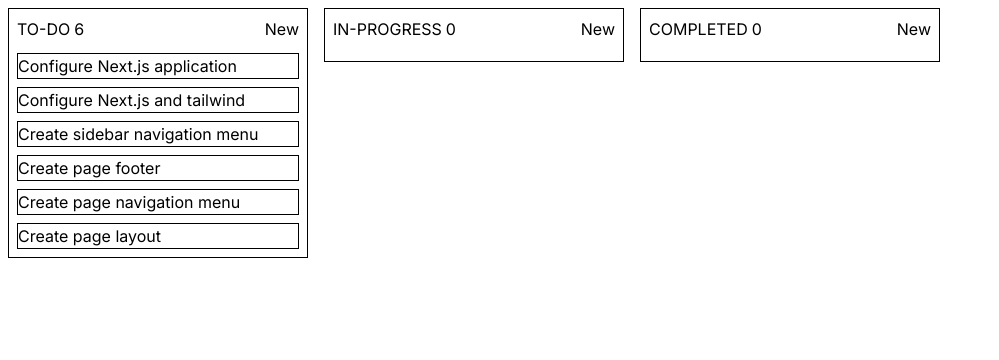
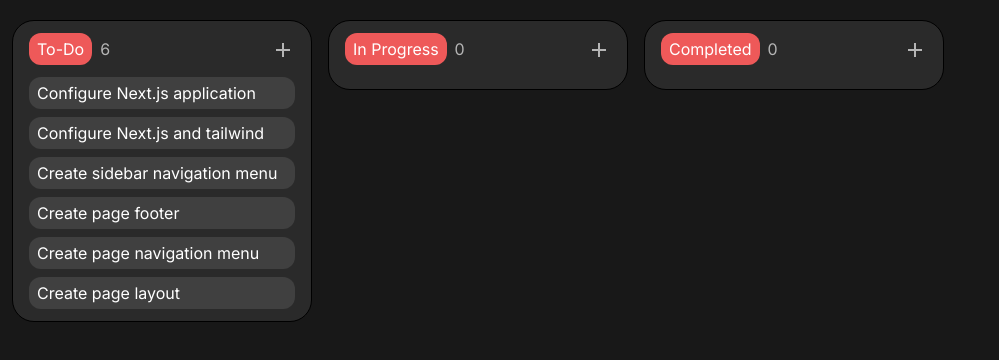
Before and after one commit to HiAkshat/project-board, a Next.js app: page / in a window 1280 px wide. Shown: the top 360 px of the page, without its empty margins (0-999 px from the left). Built offline with nearby package versions, Linux system fonts and the light colour scheme.

Commit message:
added basic design

```diff
--- a/src/app/globals.css
+++ b/src/app/globals.css
@@ -1,6 +1,8 @@
+@import url('https://fonts.googleapis.com/css2?family=Inter:wght@100..900&display=swap');
 @tailwind base;
 @tailwind components;
 @tailwind utilities;
+
 
 :root {
   --foreground-rgb: 0, 0, 0;
@@ -23,7 +25,9 @@
 }
 
 body {
-
+  background-color: #181818;
+  color: white;
+  font-family: "Inter", sans-serif;
 }
 
 @layer utilities {
--- a/src/app/page.js
+++ b/src/app/page.js
@@ -52,7 +52,7 @@ export default function Home() {
 
     // Task dragged to another col
     const newSourceTaskIds = Array.from(sourceCol.taskIds)
-    const [removed] = newSourceTaskIds.splice(sourceCol.index, 1)
+    const [removed] = newSourceTaskIds.splice(source.index, 1)
     const newSourceCol = {
       ...sourceCol,
       taskIds: newSourceTaskIds
@@ -80,7 +80,7 @@ export default function Home() {
 
   return (
     <DragDropContext onDragEnd={onDragEnd}>
-      <main className="p-2">
+      <main className="py-5 px-3">
         <div className="flex gap-4">
           {cardData.columnOrder.map(columnId => {
             const column = cardData.columns[columnId]
--- a/src/components/status/status.jsx
+++ b/src/components/status/status.jsx
@@ -1,15 +1,18 @@
 import { Draggable, Droppable } from "@hello-pangea/dnd"
 import Task from "../task/task"
+import AddIcon from '@mui/icons-material/Add';
 
 export default function Status({column, tasks}) {
   return (
-    <div className="flex flex-col gap-3 min-w-[300px] border border-black p-2">
+    <div className="flex flex-col gap-3 min-w-[300px] border border-black px-4 py-3 bg-[#2A2A2A] rounded-[22px]">
       <div className="flex justify-between">
-        <div className="flex gap-1">
-          <span>{column.title}</span>
-          <span>{tasks.length}</span>
+        <div className="flex gap-2 items-center">
+          <span className="bg-[#EE5959] px-2 py-1 rounded-xl">{column.title}</span>
+          <span className="text-[#B5B5B5]">{tasks.length}</span>
         </div>
-          <button>New</button>
+        <button>
+          <span className="text-[#B5B5B5]"><AddIcon /></span>
+        </button>
       </div>
 
       <Droppable droppableId={column.id}>
--- a/src/components/task/task.jsx
+++ b/src/components/task/task.jsx
@@ -1,6 +1,6 @@
 export default function Task({task}) {
   return (
-    <div className="border border-black">
+    <div className="bg-[#404040] rounded-xl px-2 py-1">
       <span>{task.title}</span>
     </div>
   )
--- a/src/data/initialData.js
+++ b/src/data/initialData.js
@@ -1,27 +1,29 @@
+import { v4 as uuidv4 } from 'uuid';
+
 const initialCardData = {
   tasks: {
-    1: { id: 1, title: "Configure Next.js application", desc: ""},
-    2: { id: 2, title: "Configure Next.js and tailwind ", desc: ""},
-    3: { id: 3, title: "Create sidebar navigation menu", desc: ""},
-    4: { id: 4, title: "Create page footer", desc: ""},
-    5: { id: 5, title: "Create page navigation menu", desc: ""},
-    6: { id: 6, title: "Create page layout", desc: ""},
+    [1]: { id: 1, title: "Configure Next.js application", desc: ""},
+    [2]: { id: 2, title: "Configure Next.js and tailwind ", desc: ""},
+    [3]: { id: 3, title: "Create sidebar navigation menu", desc: ""},
+    [4]: { id: 4, title: "Create page footer", desc: ""},
+    [5]: { id: 5, title: "Create page navigation menu", desc: ""},
+    [6]: { id: 6, title: "Create page layout", desc: ""},
   },
 
   columns: {
     "column-1": {
       id: "column-1",
-      title: "TO-DO",
+      title: "To-Do",
       taskIds: [1, 2, 3, 4, 5, 6],
     },
     "column-2": {
       id: "column-2",
-      title: "IN-PROGRESS",
+      title: "In Progress",
       taskIds: [],
     },
     "column-3": {
       id: "column-3",
-      title: "COMPLETED",
+      title: "Completed",
       taskIds: [],
     },
   },
```
Also changed, not shown: package.json (+7 -1 lines), 1 other file (tests, documents, lock files or other folders).
